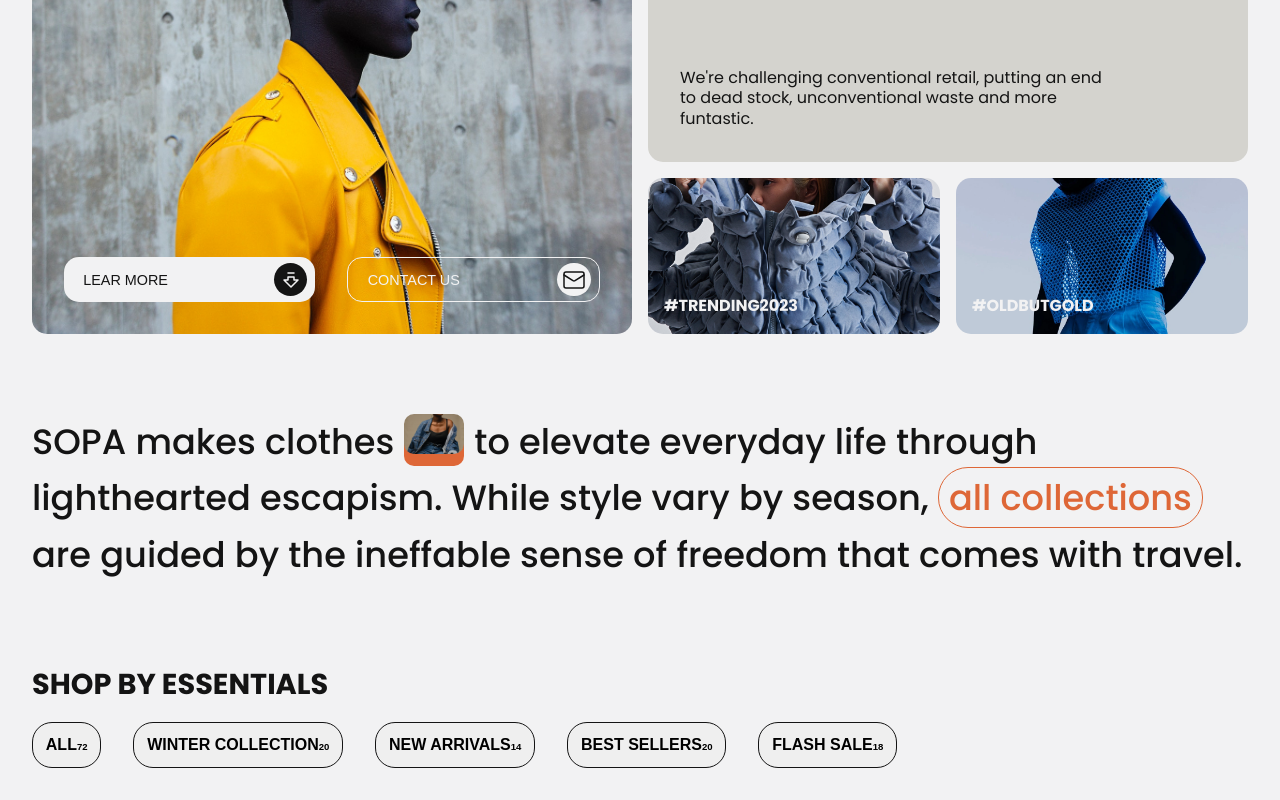
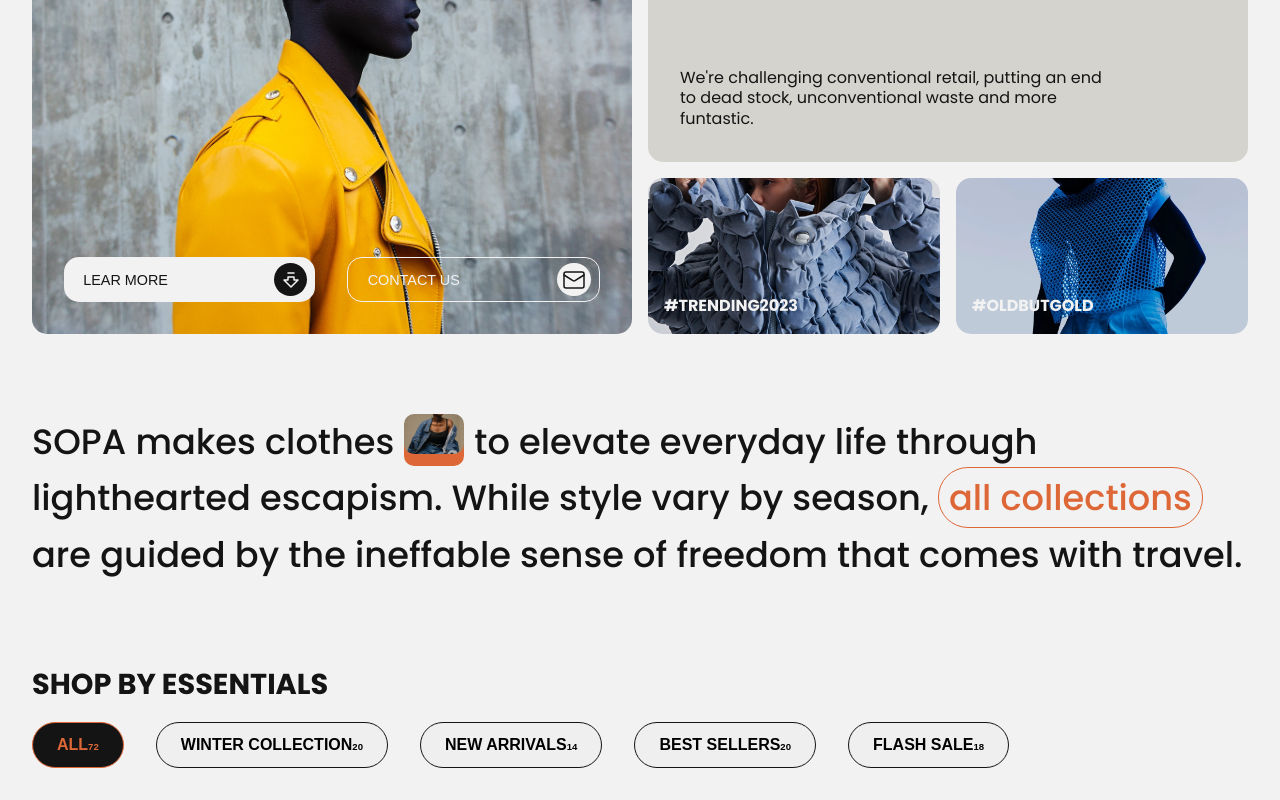
Before and after one commit to MozartOnWeb/sopa, a Next.js app: page / in a window 1280 px wide. Shown: the part 293-1093 px from the top of the page. Built offline with nearby package versions, Linux system fonts and the light colour scheme.

Commit message:
Essentials Nav mostly done

```diff
--- a/src/components/essentials_navbar/EssentialsNav.tsx
+++ b/src/components/essentials_navbar/EssentialsNav.tsx
@@ -13,19 +13,38 @@ const EssentialsNav = (props: Props) => {
 
   return (
     <div className={styles.main}>
-      <button>
+      <button
+        className={active === "all" ? styles.active : ""}
+        onClick={() => setActive("all")}
+      >
         all<span>72</span>
       </button>
-      <button>
+
+      <button
+        className={active === "winter collection" ? styles.active : ""}
+        onClick={() => setActive("winter collection")}
+      >
         winter collection<span>20</span>
       </button>
-      <button>
+
+      <button
+        className={active === "new arrivals" ? styles.active : ""}
+        onClick={() => setActive("new arrivals")}
+      >
         new arrivals<span>14</span>
       </button>
-      <button>
+
+      <button
+        className={active === "best sellers" ? styles.active : ""}
+        onClick={() => setActive("best sellers")}
+      >
         best sellers<span>20</span>
       </button>
-      <button>
+
+      <button
+        className={active === "flash sale" ? styles.active : ""}
+        onClick={() => setActive("flash sale")}
+      >
         flash sale<span>18</span>
       </button>
     </div>
--- a/src/components/essentials_navbar/styles.module.css
+++ b/src/components/essentials_navbar/styles.module.css
@@ -7,8 +7,8 @@
 }
 
 .main button {
-  padding: 0.8rem;
-  border-radius: 20px;
+  padding: 0.8rem 1.5rem;
+  border-radius: 30px;
   font-size: 1rem;
   text-transform: uppercase;
   font-weight: 600;
```
